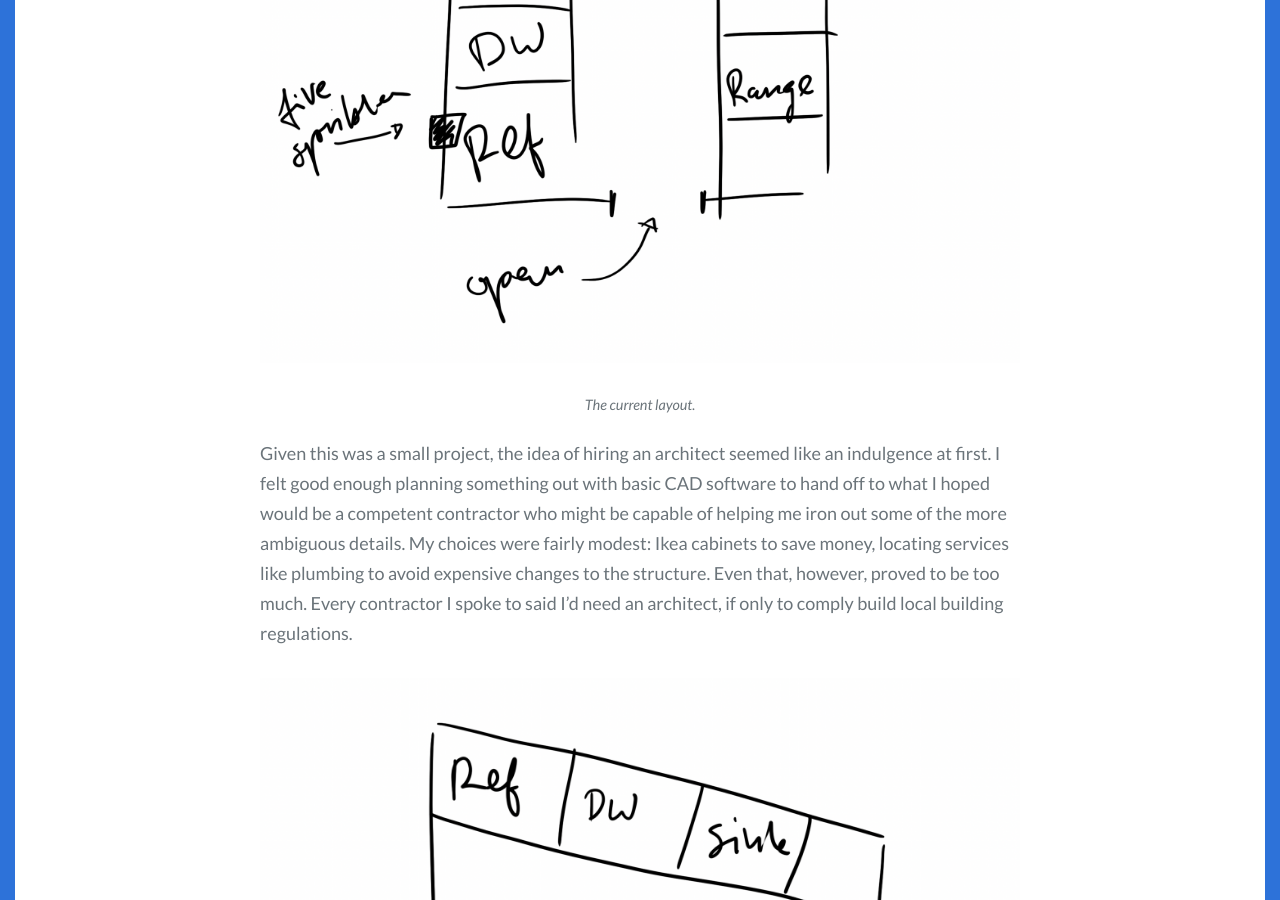
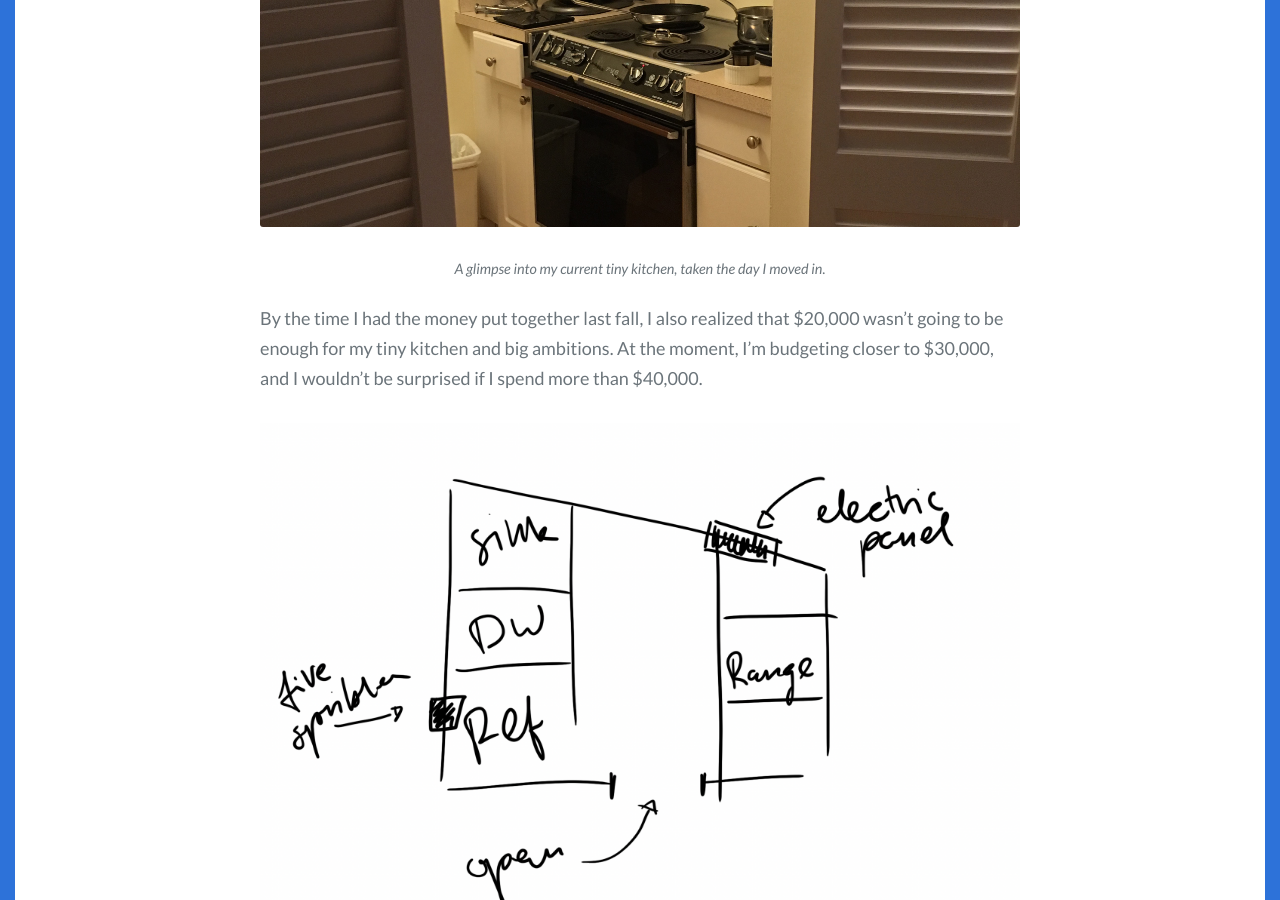
Before and after one commit to jkibe/kitchen145, a Jekyll site: the page built from _posts/2020-09-13-where-weve-been.md, in a window 1280 px wide and 900 px high, scrolled down 2947 px. Built offline with Jekyll 4.4.1, drawn with Linux system fonts in a browser that asks for light colours; some web fonts are replaced.

Commit message:
Update post

```diff
--- a/_posts/2020-09-13-where-weve-been.md
+++ b/_posts/2020-09-13-where-weve-been.md
@@ -27,6 +27,11 @@
 
 Instead, I chose to go for something that hadn't been touched for 30 years. How hard could it be to scape together $20,000 to renovate a kitchen? As it turns out, pretty hard when you vastly underestimate all the leeches who siphon money off unsuspecting people when you buy a home and encounter some novel personal financial issues. (I'm not allowed to discuss those for legal reasons.)
 
+![Kitchen](images/current.jpeg)
+
+{:.image-caption}
+*A glimpse into my current tiny kitchen, taken the day I moved in.*
+
 By the time I had the money put together last fall, I also realized that $20,000 wasn't going to be enough for my tiny kitchen and big ambitions. At the moment, I'm budgeting closer to $30,000, and I wouldn't be surprised if I spend more than $40,000.
 
 ![Sketch](images/sketch.png)
```
Also changed, not shown: images/current.jpeg (added), 3 other files.
